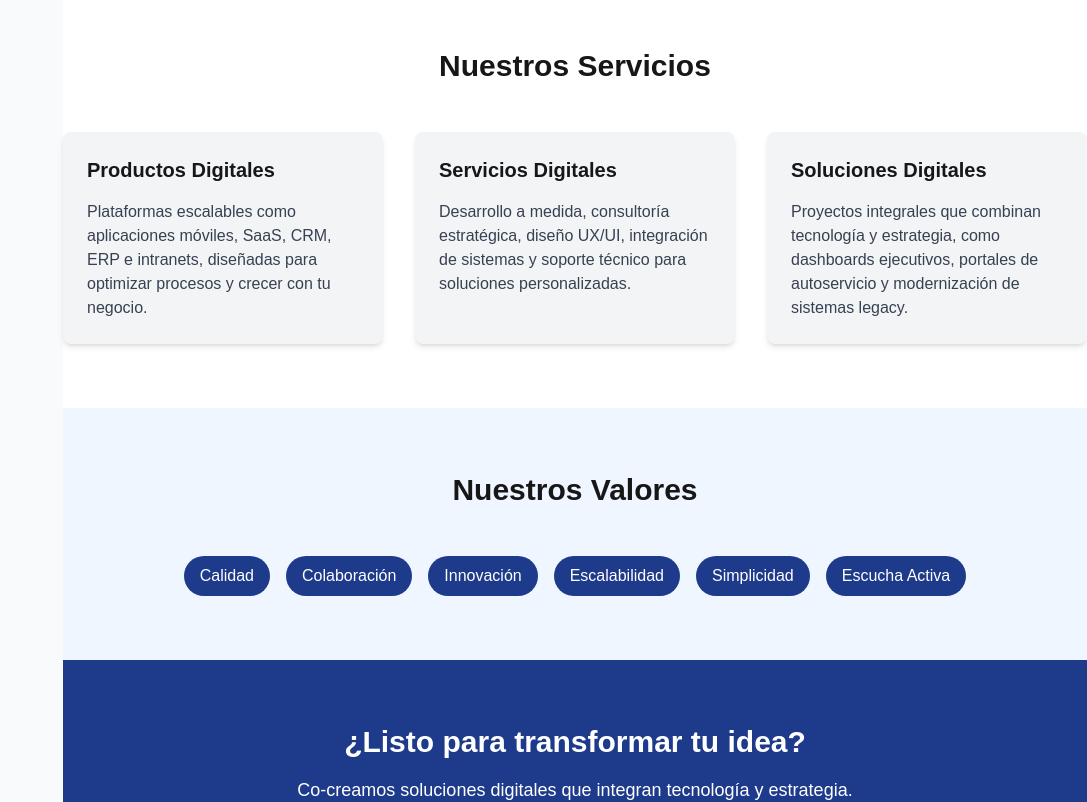
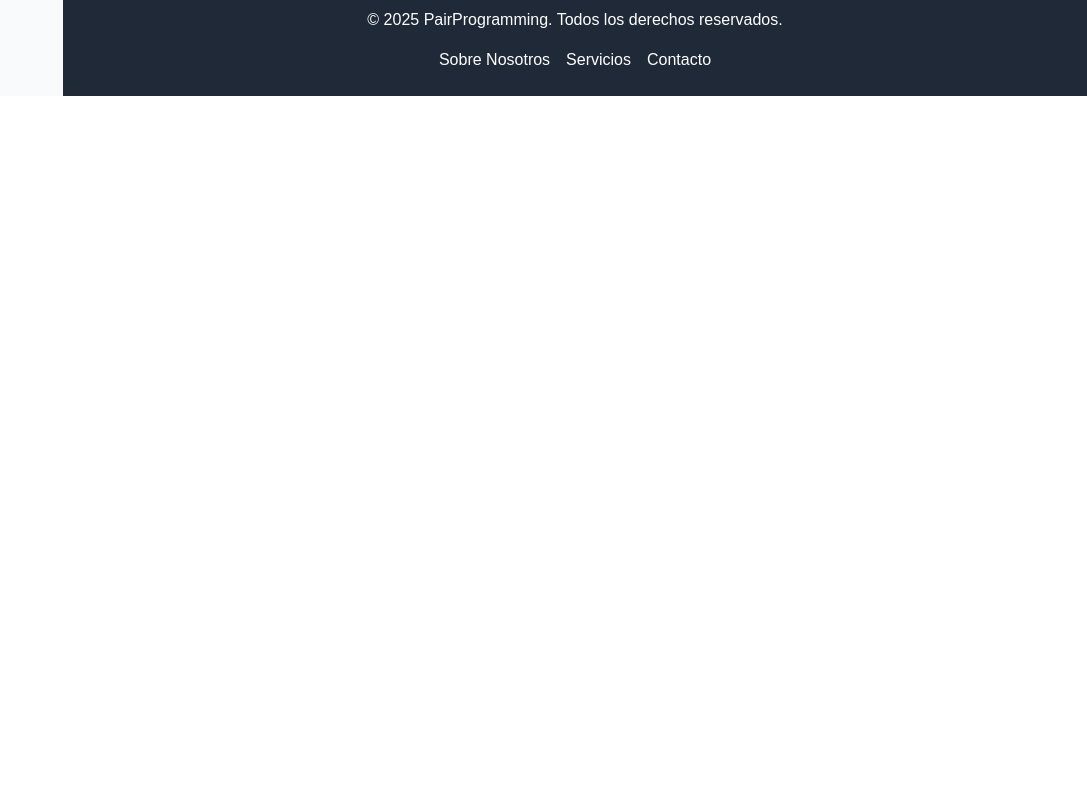
Before and after one commit to pairPrograming1/PairPrograming, a Next.js app in the folder pairprogramming-web/: page / in a window 1280 px wide. Shown: the part 1060-1862 px from the top of the page, without its empty margins (193-1280 px from the left). After the commit the page ends 1156 px from the top, so only its background shows below. Built offline with nearby package versions, Linux system fonts and the light colour scheme.

Commit message:
creacion

```diff
--- a/pairprogramming-web/src/app/page.jsx
+++ b/pairprogramming-web/src/app/page.jsx
@@ -1,9 +1,5 @@
-import Image from "next/image";
 import Sidebar from "../components/Sidebar";
 import Hero from "../components/Hero";
-import Services from "../components/Services";
-import Values from "../components/Values";
-import CallToAction from "../components/CallToAction";
 import Footer from "../components/Footer";
 
 export default function Home() {
@@ -12,9 +8,6 @@ export default function Home() {
       <Sidebar />
       <main className="ml-64 flex flex-col">
         <Hero />
-        <Services />
-        <Values />
-        <CallToAction />
         <Footer />
       </main>
     </div>
```
